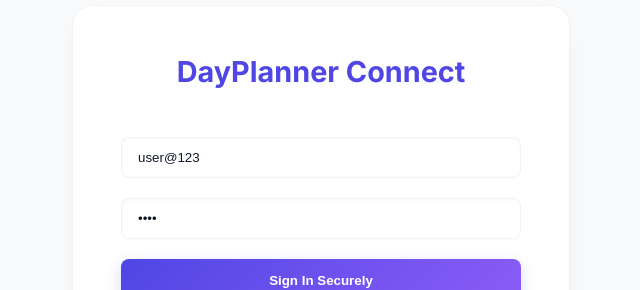
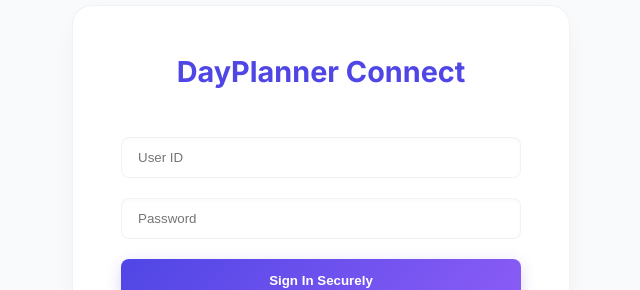
Before and after one commit to akshaypanigrahi89/day-planner-app, a React app in the folder frontend/: page / in a window 1280 px wide. Shown: the part 180-470 px from the top of the page, without its empty margins (319-959 px from the left). Built offline with nearby package versions, Linux system fonts and the light colour scheme; the HTML template or start-up script is replaced by a standard one.

Commit message:
Remove default credentials

```diff
--- a/frontend/src/components/Auth.jsx
+++ b/frontend/src/components/Auth.jsx
@@ -74,8 +74,8 @@ export default function Auth({ setToken }) {
 
           {(!otpStep || isLogin) && (
              <>
-               <input type="text" name="email" placeholder="User ID" defaultValue="user@123" required style={{ margin: 0 }} />
-               <input type="password" name="password" placeholder="Password" defaultValue="1234" required style={{ margin: 0 }} />
+               <input type="text" name="email" placeholder="User ID" required style={{ margin: 0 }} />
+               <input type="password" name="password" placeholder="Password" required style={{ margin: 0 }} />
              </>
           )}
 
```
Also changed, not shown: 1 other file (tests, documents, lock files or other folders).
